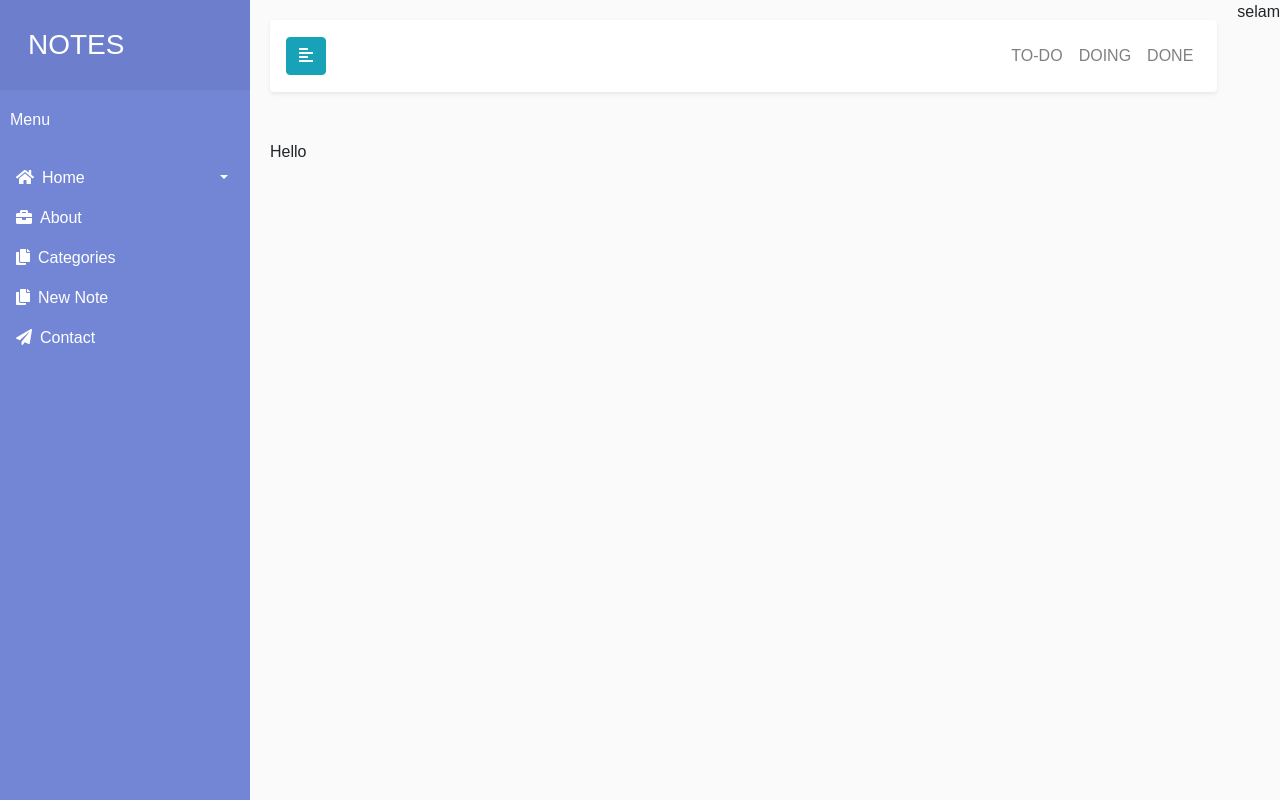
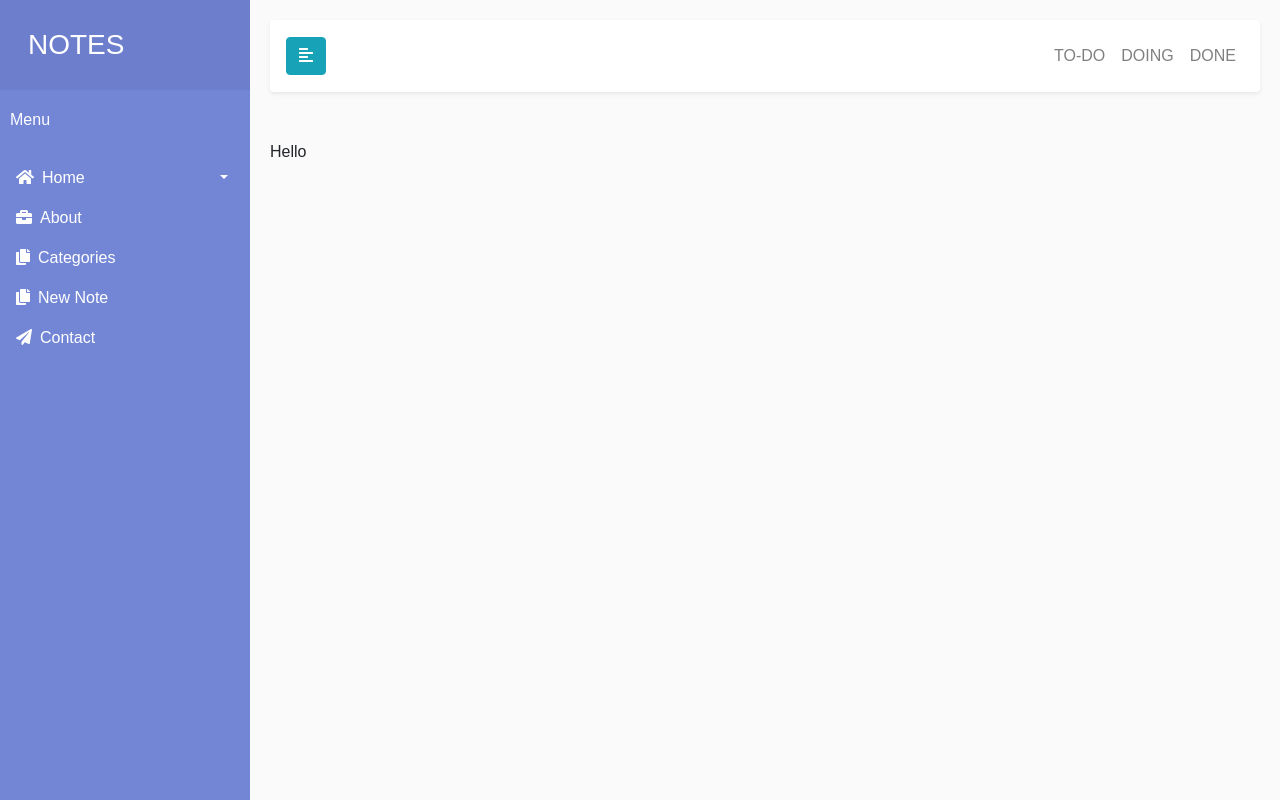
Before and after one commit to twreacthookproject/HookProject, a React (Create React App) app in the folder react-hookproject/: page / in a window 1280 px wide. Built offline with nearby package versions, Linux system fonts and the light colour scheme.

Commit message:
günaydın

```diff
--- a/react-hookproject/src/App.js
+++ b/react-hookproject/src/App.js
@@ -15,7 +15,6 @@ const App = () => {
       <div className="App wrapper">
         <SideBar toggle={toggleSidebar} isOpen={sidebarIsOpen} />
         <Content toggleSidebar={toggleSidebar} sidebarIsOpen={sidebarIsOpen} />
-        <p>selam</p>
       </div>
     </Router>
   );
```
